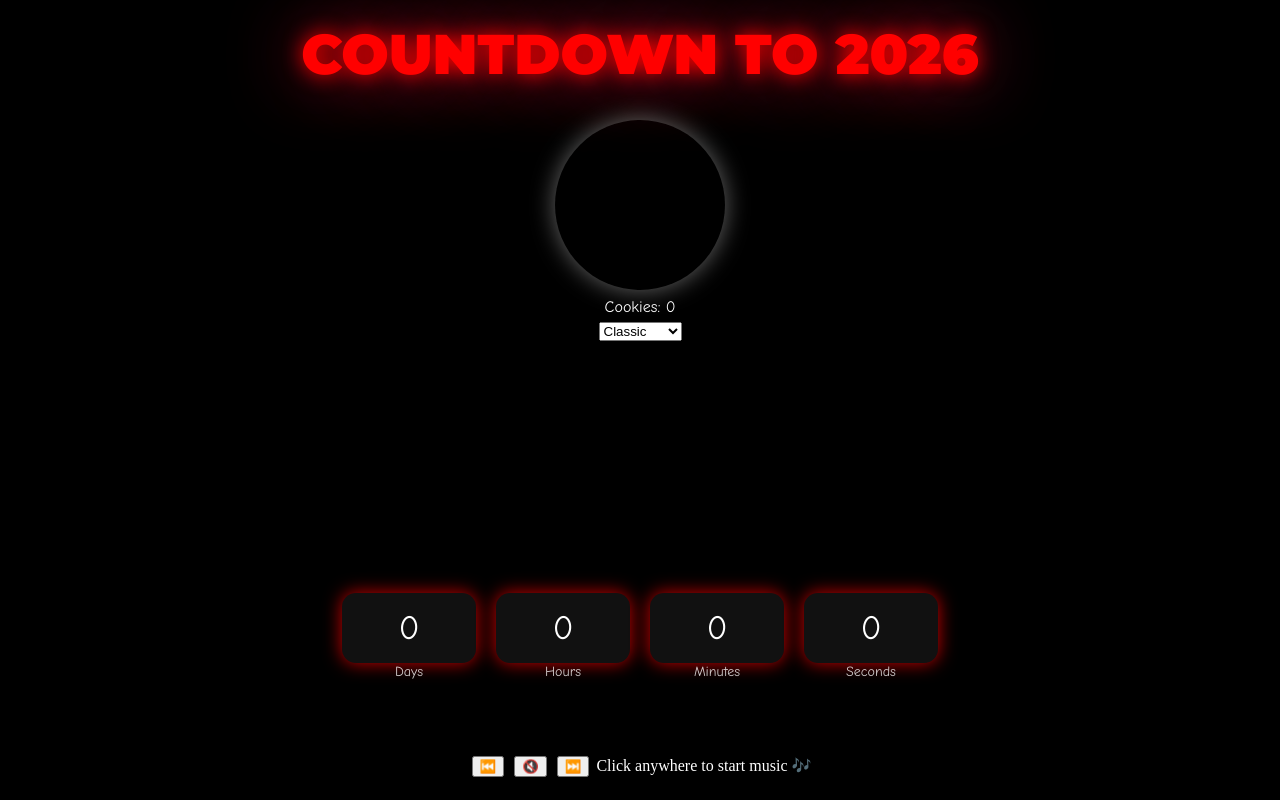
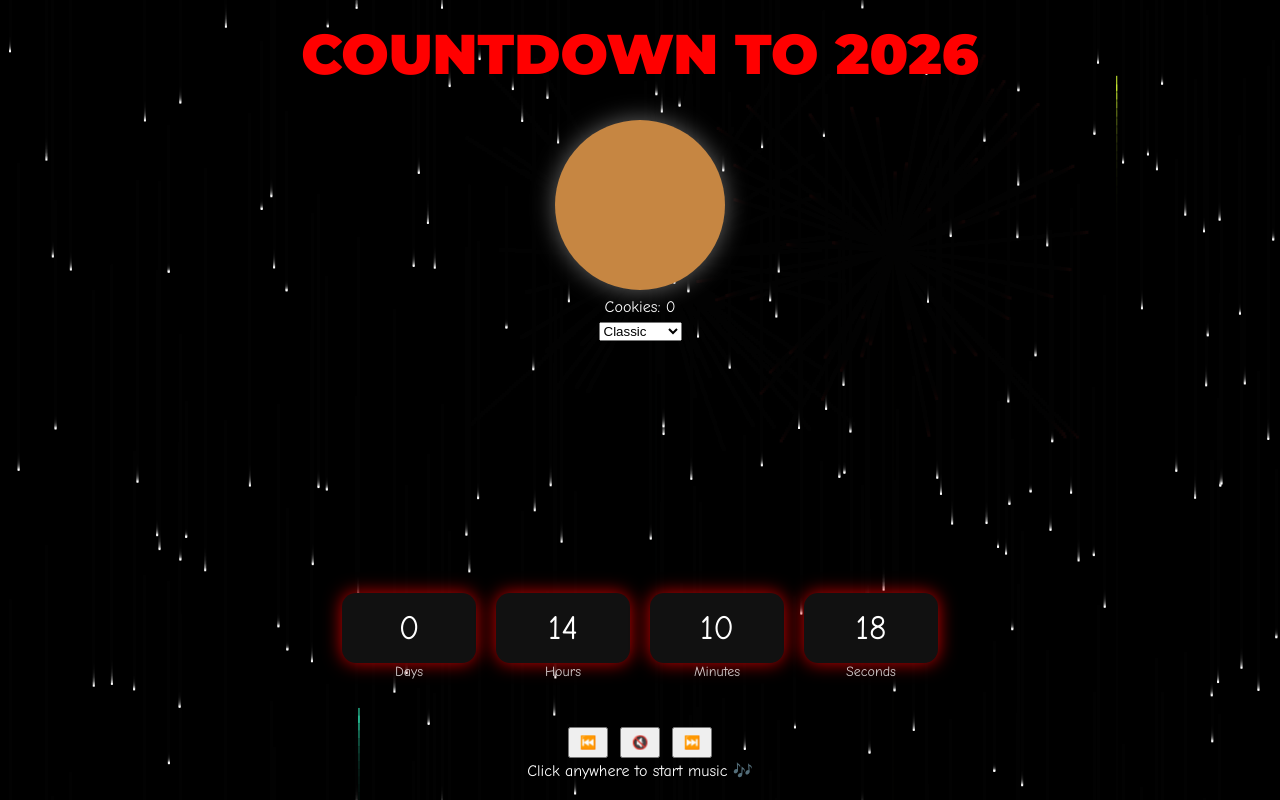
Before and after one commit to Extra-cr1b/2026-Countdown, a plain HTML site: page index.html in a window 1280 px wide. Drawn offline with Linux system fonts and the light colour scheme.

Commit message:
Update index.html

```diff
--- a/index.html
+++ b/index.html
@@ -18,7 +18,6 @@ canvas{position:fixed;inset:0;z-index:0}
   position:absolute;top:20px;width:100%;
   text-align:center;font-family:Montserrat,sans-serif;
   font-size:56px;font-weight:900;color:red;
-  text-shadow:0 0 20px red,0 0 70px crimson;
   z-index:2;
 }
 
@@ -42,7 +41,7 @@ canvas{position:fixed;inset:0;z-index:0}
 }
 #cookie{
   width:170px;height:170px;border-radius:50%;
-  cursor:pointer;position:relative;
+  cursor:pointer;
   box-shadow:0 0 25px rgba(255,255,255,.4);
 }
 #cookie:active{transform:scale(.92)}
@@ -58,8 +57,9 @@ canvas{position:fixed;inset:0;z-index:0}
 #music{
   position:absolute;bottom:20px;width:100%;
   text-align:center;z-index:4;
+  font-family:"Comic Sans MS",cursive;
 }
-button{margin:3px}
+button{margin:3px;padding:6px 10px}
 
 /* FINAL */
 #final{
@@ -99,30 +99,22 @@ button{margin:3px}
 
 <div id="music">
   <button onclick="prevSong()">⏮️</button>
- <button onclick="togglemute()">🔇</button>
+  <button onclick="toggleMute()">🔇</button>
   <button onclick="nextSong()">⏭️</button>
-  <span id="nowPlaying">Click anywhere to start music 🎶</span>
+  <div id="nowPlaying">Click anywhere to start music 🎶</div>
 </div>
 
 <audio id="player"></audio>
 
 <script>
-/* MUSIC */
+/* ===== MUSIC ===== */
 const playlist=[
  {f:"firework.mp3",n:"Firework"},
- {f:"beautiful_things.mp3",n:"Royalty"},
+ {f:"beautiful_things.mp3",n:"Beautiful Things"},
  {f:"gods_got_my_back.mp3",n:"God's Got My Back"},
- {f:"blessings.mp3",n:"Blessings"},
- {f:"song5.mp3",n:"Yeshuah"},
- {f:"song6.mp3",n:"Big guy"},
- {f:"song7.mp3",n:"Golden"},
- {f:"Big G.mp3",n:"Big God"},
- {f:"LoveM.mp3",n:"Love Me"},
- {f:"Angel.mp3",n:"Angel with a shotgun"},
- {f:"ImadeIt.mp3",n:"I made it through"},
- {f:"teeth" ,n:"Teeth"}
+ {f:"blessings.mp3",n:"Blessings"}
 ];
-let song=0;
+let song=0, muted=false;
 const player=document.getElementById("player");
 const nowPlaying=document.getElementById("nowPlaying");
 
@@ -133,10 +125,11 @@ function playSong(){
 }
 function nextSong(){song=(song+1)%playlist.length;playSong();}
 function prevSong(){song=(song-1+playlist.length)%playlist.length;playSong();}
+function toggleMute(){muted=!muted;player.muted=muted;}
 player.onended=nextSong;
 document.body.addEventListener("click",playSong,{once:true});
 
-/* COUNTDOWN */
+/* ===== COUNTDOWN ===== */
 const T=new Date("January 1, 2026 00:00:00").getTime();
 const d=document.getElementById("d"),h=document.getElementById("h"),
 m=document.getElementById("m"),s=document.getElementById("s"),
@@ -149,137 +142,89 @@ setInterval(()=>{
  h.textContent=Math.floor(diff/3600000)%24;
  m.textContent=Math.floor(diff/60000)%60;
  s.textContent=Math.floor(diff/1000)%60;
- if(diff<=10000){final.style.display="flex";final.textContent=Math.ceil(diff/1000);}
+ if(diff<=10000){
+  final.style.display="flex";
+  final.textContent=Math.ceil(diff/1000);
+ }
 },1000);
 
-/* CANVAS */
+/* ===== CANVAS ===== */
 const canvas=document.getElementById("canvas");
 const ctx=canvas.getContext("2d");
-canvas.width=innerWidth;canvas.height=innerHeight;
-onresize=()=>{canvas.width=innerWidth;canvas.height=innerHeight}
+function resize(){canvas.width=innerWidth;canvas.height=innerHeight}
+resize();window.onresize=resize;
 
-/* PARTICLES */
+/* ===== PARTICLES ===== */
 class Spark{
  constructor(x,y,c){
-  this.x=x;this.y=y;this.life=80;
+  this.x=x;this.y=y;
   this.vx=(Math.random()-.5)*5;
   this.vy=(Math.random()-.5)*5;
+  this.life=80;
   this.c=c||`hsl(${Math.random()*360},100%,60%)`;
  }
  update(){
   this.x+=this.vx;this.y+=this.vy;this.life--;
-  ctx.fillStyle=this.c;ctx.fillRect(this.x,this.y,3,3);
+  ctx.fillStyle=this.c;
+  ctx.fillRect(this.x,this.y,3,3);
  }
 }
-class Snow{
- constructor(){this.x=Math.random()*canvas.width;this.y=Math.random()*canvas.height;this.v=Math.random()+.4}
- update(){this.y+=this.v;if(this.y>canvas.height)this.y=0;ctx.fillStyle="white";ctx.fillRect(this.x,this.y,2,2)}
-}
 
-let sparks=[],snow=[];
-for(let i=0;i<160;i++)snow.push(new Snow());
-
-function explode(x,y,n,c){
- for(let i=0;i<n;i++)sparks.push(new Spark(x,y,c));
-}
-
-function animate(){
- ctx.fillStyle="rgba(0,0,0,.25)";
- ctx.fillRect(0,0,canvas.width,canvas.height);
- snow.forEach(s=>s.update());
- sparks=sparks.filter(p=>{p.update();return p.life>0});
- requestAnimationFrame(animate);
-}
-animate();
-
- /* ================= FIREWORKS (SAFE) ================= */
 class Rocket{
  constructor(){
   this.x=Math.random()*canvas.width;
   this.y=canvas.height;
   this.vy=-(Math.random()*4+6);
-    this.targetY=Math.random()*canvas.height*0.5;
-    this.color=`hsl(${Math.random()*360},100%,60%)`;
+  this.ty=Math.random()*canvas.height*0.5;
+  this.c=`hsl(${Math.random()*360},100%,60%)`;
  }
  update(){
   this.y+=this.vy;
-    ctx.strokeStyle=this.color;
+  ctx.strokeStyle=this.c;
   ctx.beginPath();
   ctx.moveTo(this.x,this.y);
   ctx.lineTo(this.x,this.y+15);
   ctx.stroke();
-    if(this.y<=this.targetY){
-      explode(this.x,this.y,this.color);
+  if(this.y<=this.ty){
+    explode(this.x,this.y,60,this.c);
     return false;
   }
   return true;
  }
 }
 
-class Spark{
-  constructor(x,y,c){
-    this.x=x;this.y=y;this.c=c;
-    this.vx=(Math.random()-.5)*5;
-    this.vy=(Math.random()-.5)*5;
-    this.life=80;
+class Snow{
+ constructor(){
+  this.x=Math.random()*canvas.width;
+  this.y=Math.random()*canvas.height;
+  this.v=Math.random()+.4;
  }
  update(){
-    this.x+=this.vx;
-    this.y+=this.vy;
-    this.life--;
-    ctx.fillStyle=this.c;
-    ctx.fillRect(this.x,this.y,3,3);
+  this.y+=this.v;
+  if(this.y>canvas.height)this.y=0;
+  ctx.fillStyle="white";
+  ctx.fillRect(this.x,this.y,2,2);
  }
 }
 
-let rockets=[],sparks=[];
+let sparks=[],rockets=[],snow=[];
+for(let i=0;i<160;i++)snow.push(new Snow());
 
-function explode(x,y,color){
-  for(let i=0;i<50;i++)sparks.push(new Spark(x,y,color));
+function explode(x,y,count=40,color){
+ for(let i=0;i<count;i++)sparks.push(new Spark(x,y,color));
 }
 
 setInterval(()=>rockets.push(new Rocket()),1200);
 
-
-/* COOKIE */
-let cookies=0;
-const cookie=document.getElementById("cookie");
-cookie.style.background="#c68642";
-
-function crack(){
- const c=document.createElement("div");
- c.className="crack";
- c.style.transform=`rotate(${Math.random()*360}deg)`;
- cookie.appendChild(c);
-}
-
-cookie.onclick=e=>{
- e.stopPropagation();
- cookies++;
- cookieCount.textContent="Cookies: "+cookies;
- explode(canvas.width/2,canvas.height/2,40,cookie.style.background);
- if(cookies%5===0&&cookie.children.length<15)crack();
- if(cookies===50){
-  explode(canvas.width/2,canvas.height/2,300);
-  cookie.innerHTML="";cookies=0;
-  cookieCount.textContent="Cookies: 0 (New Cookie!)";
- }
-};
-
-skinPicker.onchange=e=>cookie.style.background=e.target.value;
-
-/* CLICK ANYWHERE */
-document.body.addEventListener("click",e=>{
- explode(e.clientX,e.clientY,80);
-});
- /* ================= MAIN ANIMATION LOOP ================= */
+/* ===== MAIN LOOP ===== */
 function animate(){
  ctx.fillStyle="rgba(0,0,0,.25)";
  ctx.fillRect(0,0,canvas.width,canvas.height);
 
-  for(let i=rockets.length-1;i>=0;i--){
+ snow.forEach(s=>s.update());
+
+ for(let i=rockets.length-1;i>=0;i--)
   if(!rockets[i].update())rockets.splice(i,1);
-  }
 
  for(let i=sparks.length-1;i>=0;i--){
   sparks[i].update();
@@ -290,7 +235,28 @@ function animate(){
 }
 animate();
 
+/* ===== COOKIE ===== */
+let cookies=0;
+const cookie=document.getElementById("cookie");
+const cookieCount=document.getElementById("cookieCount");
+const skinPicker=document.getElementById("skinPicker");
+
+cookie.style.background="#c68642";
+
+cookie.onclick=e=>{
+ e.stopPropagation();
+ cookies++;
+ cookieCount.textContent="Cookies: "+cookies;
+ explode(canvas.width/2,canvas.height/2,40,cookie.style.background);
+};
+
+skinPicker.onchange=e=>cookie.style.background=e.target.value;
+
+/* CLICK FIREWORK */
+document.body.addEventListener("click",e=>{
+ explode(e.clientX,e.clientY,80);
+});
 </script>
 
 </body>
-</html
+</html>
```
Lines whose indentation alone changed are shown as unchanged.
